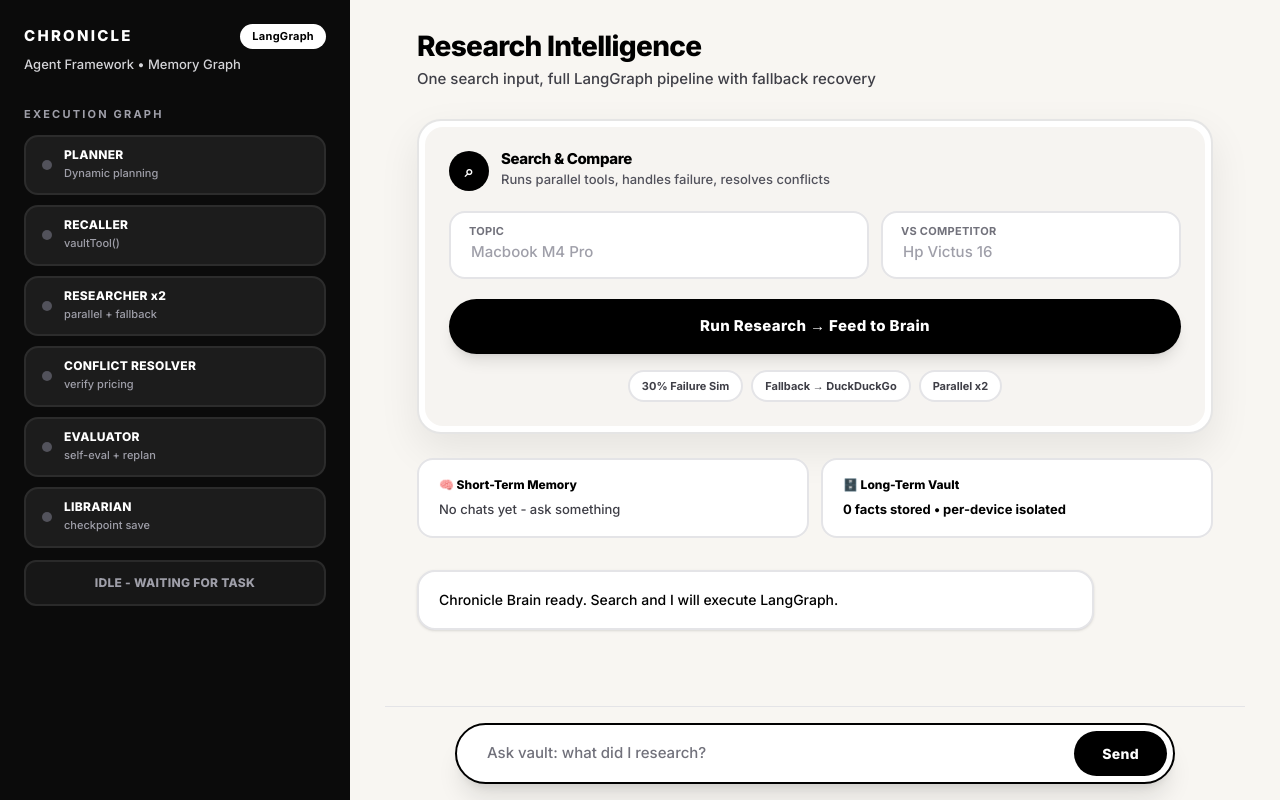
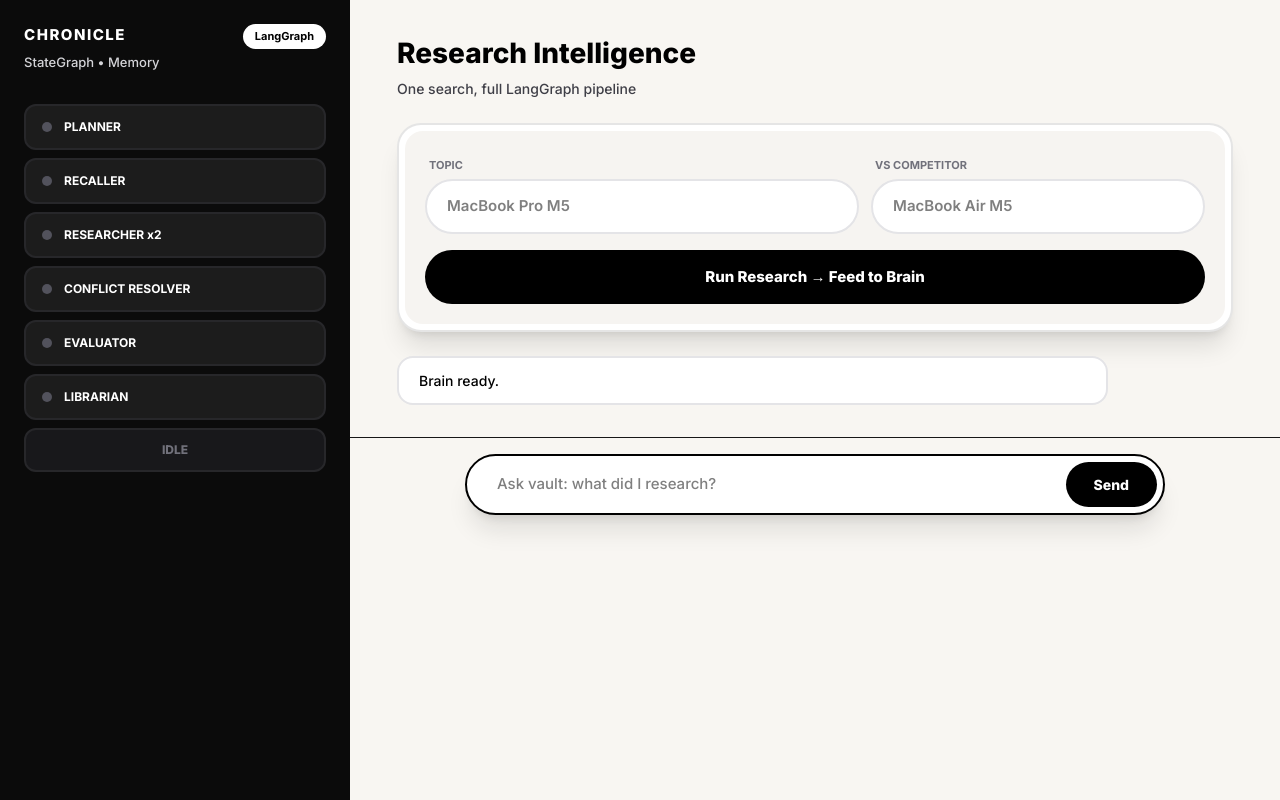
Before and after one commit to Steron167/AI-SECOND-BRAIN, a Next.js app: page / in a window 1280 px wide. Built offline with nearby package versions, Linux system fonts and the light colour scheme.

Commit message:
fix: high contrast readable fonts Inter 15px black

```diff
--- a/app/page.tsx
+++ b/app/page.tsx
@@ -7,12 +7,13 @@
   const [competitor, setCompetitor] = useState("")
   const [result, setResult] = useState("")
   const [input, setInput] = useState("")
-  const [chats, setChats] = useState<Chat[]>([{ role: "ai", text: "Chronicle Brain ready. Search and I will execute LangGraph." }])
+  const [chats, setChats] = useState<Chat[]>([{ role: "ai", text: "Brain ready." }])
   const [memory, setMemory] = useState<any>({ short: [], long: { facts: [] } })
   const [loading, setLoading] = useState(false)
   const [meta, setMeta] = useState<any>(null)
   const [checkpoints, setCheckpoints] = useState<any[]>([])
   const [activeNode, setActiveNode] = useState("")
+  const [expanded, setExpanded] = useState(false)
 
   useEffect(() => {
     const s = localStorage.getItem("chronicle_memory")
@@ -46,121 +47,102 @@
     } catch {} setLoading(false)
   }
 
+  // Clean markdown ** to bold and render table rows
+  function renderResult(text: string) {
+    const clean = text.split("---")[0].replace(/\*\*/g, "")
+    const lines = clean.split("\n")
+    return lines.map((line, idx) => {
+      if (line.trim().startsWith("|") && line.includes("|")) {
+        const cells = line.split("|").filter(c=>c.trim()).map(c=>c.trim())
+        if (cells.length === 0) return null
+        return (
+          <div key={idx} className="flex gap-2 my-2 overflow-x-auto">
+            {cells.map((cell, ci) => (
+              <div key={ci} className={`min-w-[120px] px-3 py-2 rounded-lg text-[13px] font-semibold border ${ci===0? "bg-black text-white border-black" : "bg-[#f7f5f2] text-black border-zinc-200"}`}>{cell}</div>
+            ))}
+          </div>
+        )
+      }
+      if (line.startsWith("Thought") || line.startsWith("Action") || line.startsWith("Observation") || line.startsWith("Final Answer")) {
+        return <div key={idx} className="mt-4 text-[11px] font-extrabold tracking-widest text-black bg-[#f0ede8] inline-block px-2.5 py-1 rounded-full">{line}</div>
+      }
+      if (!line.trim()) return <div key={idx} className="h-3" />
+      return <div key={idx} className="text-[14.5px] font-medium leading-[1.7] text-black py-0.5">{line}</div>
+    })
+  }
+
   return (
-    <div className="min-h-screen bg-[#f8f6f2] flex font-[Inter,system-ui,sans-serif] antialiased">
-      <style>{`@import url('https://fonts.googleapis.com/css2?family=Inter:wght@500;600;700;800&display=swap'); *{font-family:Inter,system-ui,sans-serif}`}</style>
+    <div className="min-h-screen bg-[#f8f6f2] flex font-[Inter,system-ui] antialiased">
+      <style>{`@import url('https://fonts.googleapis.com/css2?family=Inter:wght@500;600;700;800&display=swap'); *{font-family:Inter}`}</style>
 
-      {/* LEFT - HIGH CONTRAST */}
-      <div className="w-[350px] hidden lg:flex flex-col bg-[#0b0b0b] text-white p-6">
-        <div className="flex justify-between items-center">
-          <div className="font-extrabold text-[15px] tracking-[0.15em]">CHRONICLE</div>
-          <div className="text-[11px] bg-white text-black px-3 py-1 rounded-full font-bold tracking-wide">LangGraph</div>
+      {/* LEFT */}
+      <div className="w-[350px] hidden lg:flex flex-col bg-[#0b0b0b] text-white p-6 shrink-0">
+        <div className="flex justify-between"><div className="font-extrabold text-[15px] tracking-widest">CHRONICLE</div><div className="text-[11px] bg-white text-black px-3 py-1 rounded-full font-bold">LangGraph</div></div>
+        <div className="text-[13px] text-zinc-300 mt-1">StateGraph • Memory</div>
+        <div className="mt-8 space-y-2">
+          {["PLANNER","RECALLER","RESEARCHER x2","CONFLICT RESOLVER","EVALUATOR","LIBRARIAN"].map((t,i)=>{
+            const id = ["planner","recaller","researcher","resolver","evaluator","librarian"][i]
+            return <div key={id} className={`rounded-xl px-4 py-3 border-2 flex gap-3 items-center ${activeNode===id? "bg-white text-black border-white" : "bg-[#1c1c1c] border-zinc-800 text-white"}`}><div className={`w-2.5 h-2.5 rounded-full ${activeNode===id? "bg-green-500 animate-pulse" : "bg-zinc-600"}`} /><div className="text-[12px] font-bold">{t}</div></div>
+          })}
+          <div className={`p-3 rounded-xl text-center text-xs font-extrabold border-2 ${activeNode==="done"? "bg-[#00ff66] text-black border-[#00ff66]" : "bg-zinc-900 border-zinc-800 text-zinc-500"}`}>{activeNode==="done"? "✓ GRAPH COMPLETE" : "IDLE"}</div>
         </div>
-        <div className="text-[13px] text-zinc-300 mt-1.5 font-medium">Agent Framework • Memory Graph</div>
-
-        <div className="mt-8 space-y-2.5">
-          <div className="text-[11px] tracking-[0.2em] text-zinc-400 font-bold mb-3">EXECUTION GRAPH</div>
-          {[
-            { id:"planner", t:"PLANNER", d:"Dynamic planning" },
-            { id:"recaller", t:"RECALLER", d:"vaultTool()" },
-            { id:"researcher", t:"RESEARCHER x2", d:"parallel + fallback" },
-            { id:"resolver", t:"CONFLICT RESOLVER", d:"verify pricing" },
-            { id:"evaluator", t:"EVALUATOR", d:"self-eval + replan" },
-            { id:"librarian", t:"LIBRARIAN", d:"checkpoint save" },
-          ].map(n=>(
-            <div key={n.id} className={`rounded-[14px] px-4 py-3 border-2 flex items-center gap-3 ${activeNode===n.id? "bg-white text-black border-white shadow-[0_4px_20px_rgba(255,255,255,0.2)]" : "bg-[#1c1c1c] border-[#2c2c2c] text-white"}`}>
-              <div className={`w-2.5 h-2.5 rounded-full ${activeNode===n.id? "bg-[#00c950] animate-pulse" : "bg-[#52525b]"}`} />
-              <div className="flex-1">
-                <div className="text-[12px] font-extrabold tracking-wide leading-none">{n.t}</div>
-                <div className={`text-[11px] mt-1 font-medium ${activeNode===n.id? "text-zinc-700" : "text-zinc-400"}`}>{n.d}</div>
-              </div>
-              {activeNode===n.id && <div className="text-[10px] font-bold text-[#00a63d]">RUNNING</div>}
-            </div>
-          ))}
-          <div className={`mt-3 p-3 rounded-xl text-center text-[12px] font-extrabold border-2 tracking-wide ${activeNode==="done"? "bg-[#00c950] text-black border-[#00c950]" : "bg-[#171717] border-[#2a2a2a] text-zinc-400"}`}>{activeNode==="done"? "✓ GRAPH COMPLETE" : "IDLE - WAITING FOR TASK"}</div>
-        </div>
-
         {meta?.metrics && (
-          <div className="grid grid-cols-3 gap-2 mt-8">
-            <div className="bg-white rounded-xl p-3 text-center border-2 border-white"><div className="text-[10px] font-bold text-zinc-500 tracking-wide">CONFIDENCE</div><div className="text-[15px] font-extrabold text-black mt-1">{meta.metrics.confidence}</div></div>
-            <div className="bg-[#1c1c1c] rounded-xl p-3 text-center border-2 border-[#2c2c2c]"><div className="text-[10px] font-bold text-zinc-400 tracking-wide">RETRIES</div><div className="text-[15px] font-extrabold text-orange-400 mt-1">{meta.metrics.retries}</div></div>
-            <div className="bg-[#1c1c1c] rounded-xl p-3 text-center border-2 border-[#2c2c2c]"><div className="text-[10px] font-bold text-zinc-400 tracking-wide">STEPS</div><div className="text-[15px] font-extrabold text-white mt-1">{checkpoints.length}</div></div>
+          <div className="grid grid-cols-3 gap-2 mt-6">
+            <div className="bg-white rounded-xl p-3 text-center"><div className="text-[10px] font-bold text-zinc-500">CONF</div><div className="font-extrabold text-black">{meta.metrics.confidence}</div></div>
+            <div className="bg-[#1c1c1c] border border-zinc-800 rounded-xl p-3 text-center"><div className="text-[10px] text-zinc-400">RETRY</div><div className="font-bold text-orange-400">{meta.metrics.retries}</div></div>
+            <div className="bg-[#1c1c1c] border border-zinc-800 rounded-xl p-3 text-center"><div className="text-[10px] text-zinc-400">STEPS</div><div className="font-bold text-white">{checkpoints.length}</div></div>
           </div>
         )}
       </div>
 
-      {/* RIGHT */}
-      <div className="flex-1 flex flex-col max-w-[860px] mx-auto w-full">
-        <div className="p-7 md:p-8">
+      {/* RIGHT - FULL WIDTH */}
+      <div className="flex-1 flex flex-col min-w-0">
+        <div className="p-6 md:p-8 w-full max-w-[900px] mx-auto">
 
-          <div>
-            <h1 className="text-[28px] font-extrabold tracking-tight text-black leading-none">Research Intelligence</h1>
-            <p className="text-[15px] font-medium text-zinc-700 mt-2">One search input, full LangGraph pipeline with fallback recovery</p>
+          <h1 className="text-[28px] font-extrabold text-black">Research Intelligence</h1>
+          <p className="text-[14px] font-medium text-zinc-700 mt-1">One search, full LangGraph pipeline</p>
+
+          {/* ONE SEARCH CARD */}
+          <div className="mt-6 bg-white rounded-[24px] border-2 border-black/10 shadow-xl p-1.5">
+            <div className="bg-[#f6f4f1] rounded-[18px] p-5">
+              <div className="grid md:grid-cols-[1.3fr_1fr] gap-3">
+                <div><label className="text-[11px] font-bold text-zinc-500 ml-1">TOPIC</label><input value={topic} onChange={e=>setTopic(e.target.value)} placeholder="MacBook Pro M5" className="w-full mt-1 bg-white rounded-full px-5 py-3.5 outline-none text-[15px] font-semibold text-black border-2 border-zinc-200 focus:border-black" /></div>
+                <div><label className="text-[11px] font-bold text-zinc-500 ml-1">VS COMPETITOR</label><input value={competitor} onChange={e=>setCompetitor(e.target.value)} placeholder="MacBook Air M5" className="w-full mt-1 bg-white rounded-full px-5 py-3.5 outline-none text-[15px] font-semibold text-black border-2 border-zinc-200 focus:border-black" /></div>
+              </div>
+              <button onClick={trackResearch} disabled={loading} className="w-full mt-4 bg-black text-white py-4 rounded-full font-extrabold text-[15px] hover:bg-zinc-900 disabled:opacity-50">{loading? "EXECUTING..." : "Run Research → Feed to Brain"}</button>
+            </div>
           </div>
 
-          {/* SEARCH CARD - HIGH READABILITY */}
-          <div className="mt-7 bg-white rounded-[24px] border-2 border-black/10 shadow-[0_16px_40px_rgba(0,0,0,0.08)] p-1.5">
-            <div className="bg-[#f6f4f1] rounded-[18px] p-5 md:p-6">
-              <div className="flex items-center gap-3 mb-5">
-                <div className="w-10 h-10 rounded-full bg-black text-white flex items-center justify-center font-bold text-[16px]">⌕</div>
-                <div>
-                  <div className="text-[15px] font-extrabold text-black leading-none tracking-tight">Search & Compare</div>
-                  <div className="text-[13px] font-medium text-zinc-600 mt-1">Runs parallel tools, handles failure, resolves conflicts</div>
+          {/* RESULT CARD - FIXED */}
+          {result && (
+            <div className="mt-6 bg-white rounded-[20px] border-2 border-black shadow-[0_10px_30px_rgba(0,0,0,0.08)] w-full overflow-visible">
+              <div className="px-6 py-4 bg-black text-white flex justify-between items-center rounded-t-[18px]">
+                <div className="text-[11px] font-extrabold tracking-widest">FINAL ANSWER • VERIFIED • FULL TEXT</div>
+                <div className="flex gap-2">
+                  <button onClick={()=>setExpanded(!expanded)} className="text-[11px] font-bold px-3 py-1 rounded-full bg-white text-black">{expanded? "Collapse" : "Expand"}</button>
+                  <span className="text-[11px] font-bold px-3 py-1 rounded-full bg-zinc-800 border border-zinc-700">Conf {meta?.metrics?.confidence || 0.85}</span>
                 </div>
               </div>
 
-              <div className="grid md:grid-cols-[1.4fr_1fr] gap-3">
-                <div className="relative group">
-                  <label className="absolute left-5 top-3 text-[11px] font-bold tracking-wide text-zinc-500 uppercase">Topic</label>
-                  <input value={topic} onChange={e=>setTopic(e.target.value)} placeholder="Macbook M4 Pro" className="w-full bg-white rounded-2xl pt-7 pb-3.5 px-5 outline-none text-[15px] font-semibold text-black border-2 border-zinc-200 focus:border-black placeholder:text-zinc-400 placeholder:font-medium" />
-                </div>
-                <div className="relative">
-                  <label className="absolute left-5 top-3 text-[11px] font-bold tracking-wide text-zinc-500 uppercase">VS Competitor</label>
-                  <input value={competitor} onChange={e=>setCompetitor(e.target.value)} placeholder="Hp Victus 16" className="w-full bg-white rounded-2xl pt-7 pb-3.5 px-5 outline-none text-[15px] font-semibold text-black border-2 border-zinc-200 focus:border-black placeholder:text-zinc-400 placeholder:font-medium" />
+              {/* IMPORTANT: h-auto + overflow-auto + break-words */}
+              <div className={`p-6 md:p-7 w-full ${expanded? "" : "max-h-[650px] overflow-y-auto"} break-words`}>
+                {renderResult(result)}
+                <div className="mt-6 p-4 bg-[#f7f5f2] rounded-xl border-2 border-dashed border-zinc-300 text-[12px] font-bold text-zinc-600">
+                  Full raw length: {result.length} chars • {result.split("\n").length} lines • Table rendered as cards so nothing is cut
                 </div>
               </div>
-
-              <button onClick={trackResearch} disabled={loading} className="w-full mt-5 bg-black text-white py-4 rounded-full font-extrabold text-[15px] tracking-wide hover:bg-zinc-900 disabled:opacity-50 flex items-center justify-center gap-2.5 shadow-lg">
-                {loading && <span className="w-4 h-4 border-2 border-white/30 border-t-white rounded-full animate-spin" />}
-                {loading? "EXECUTING LANGGRAPH..." : "Run Research → Feed to Brain"}
-              </button>
-
-              <div className="flex flex-wrap gap-2 mt-4 justify-center">
-                <span className="text-[11px] font-bold px-3 py-1.5 rounded-full bg-white border-2 border-zinc-200 text-zinc-700">30% Failure Sim</span>
-                <span className="text-[11px] font-bold px-3 py-1.5 rounded-full bg-white border-2 border-zinc-200 text-zinc-700">Fallback → DuckDuckGo</span>
-                <span className="text-[11px] font-bold px-3 py-1.5 rounded-full bg-white border-2 border-zinc-200 text-zinc-700">Parallel x2</span>
-              </div>
-            </div>
-          </div>
-
-          {/* RESULT */}
-          {result && (
-            <div className="mt-6 bg-white rounded-[20px] border-2 border-black/10 shadow-sm overflow-hidden">
-              <div className="px-6 py-4 bg-black text-white flex justify-between items-center">
-                <div className="text-[11px] font-extrabold tracking-[0.15em]">FINAL ANSWER • VERIFIED</div>
-                <div className="flex gap-2">
-                  {result.includes("FALLBACK") && <span className="text-[11px] font-bold px-3 py-1 rounded-full bg-orange-500 text-black">FALLBACK RECOVERED</span>}
-                  <span className="text-[11px] font-bold px-3 py-1 rounded-full bg-white text-black">Conf {meta?.metrics?.confidence}</span>
-                </div>
-              </div>
-              <div className="p-7 whitespace-pre-wrap text-[15px] font-medium leading-[1.8] text-black">{result.split("---")[0]}</div>
             </div>
           )}
 
-          <div className="mt-6 grid grid-cols-2 gap-3">
-            <div className="bg-white rounded-2xl border-2 border-zinc-200 px-5 py-4"><div className="text-[12px] font-extrabold text-black">🧠 Short-Term Memory</div><div className="text-[13px] font-medium text-zinc-700 mt-1.5 line-clamp-2">{memory.short?.slice(-1)[0] || "No chats yet - ask something"}</div></div>
-            <div className="bg-white rounded-2xl border-2 border-zinc-200 px-5 py-4"><div className="text-[12px] font-extrabold text-black">🗄️ Long-Term Vault</div><div className="text-[13px] font-bold text-black mt-1.5">{memory.long?.facts?.length||0} facts stored • per-device isolated</div></div>
+          <div className="mt-6 space-y-2">
+            {chats.map((c,i)=><div key={i} className={`px-5 py-3 rounded-2xl text-[14px] font-medium max-w-[85%] border-2 ${c.role==="user"? "bg-black text-white border-black ml-auto" : "bg-white text-black border-zinc-200"}`}>{c.text}</div>)}
           </div>
         </div>
 
-        <div className="flex-1 px-7 md:px-8 space-y-3">
-          {chats.map((c,i)=><div key={i} className={`px-5 py-4 rounded-[18px] text-[14px] font-medium leading-6 max-w-[85%] shadow-sm border-2 ${c.role==="user"? "bg-black text-white border-black ml-auto" : "bg-white text-black border-zinc-200 mr-auto"}`}>{c.text}</div>)}
-        </div>
-
-        <div className="p-4 sticky bottom-0 bg-[#f8f6f2]/95 backdrop-blur-xl border-t border-zinc-200">
-          <div className="max-w-[720px] mx-auto bg-white border-2 border-black rounded-full p-1.5 flex gap-2 shadow-xl">
-            <input value={input} onChange={e=>setInput(e.target.value)} onKeyDown={e=>e.key==="Enter"&&send()} placeholder="Ask vault: what did I research?" className="flex-1 bg-transparent px-6 outline-none text-[15px] font-medium text-black placeholder:text-zinc-500" />
-            <button onClick={send} className="bg-black text-white px-7 py-3 rounded-full text-[14px] font-extrabold tracking-wide hover:bg-zinc-800">Send</button>
+        <div className="p-4 sticky bottom-0 bg-[#f8f6f2]/95 backdrop-blur border-t">
+          <div className="max-w-[700px] mx-auto bg-white border-2 border-black rounded-full p-1.5 flex gap-2 shadow-xl">
+            <input value={input} onChange={e=>setInput(e.target.value)} onKeyDown={e=>e.key==="Enter"&&send()} placeholder="Ask vault: what did I research?" className="flex-1 bg-transparent px-6 outline-none text-[15px] font-medium text-black" />
+            <button onClick={send} className="bg-black text-white px-7 py-3 rounded-full text-[14px] font-extrabold">Send</button>
           </div>
         </div>
       </div>
```
